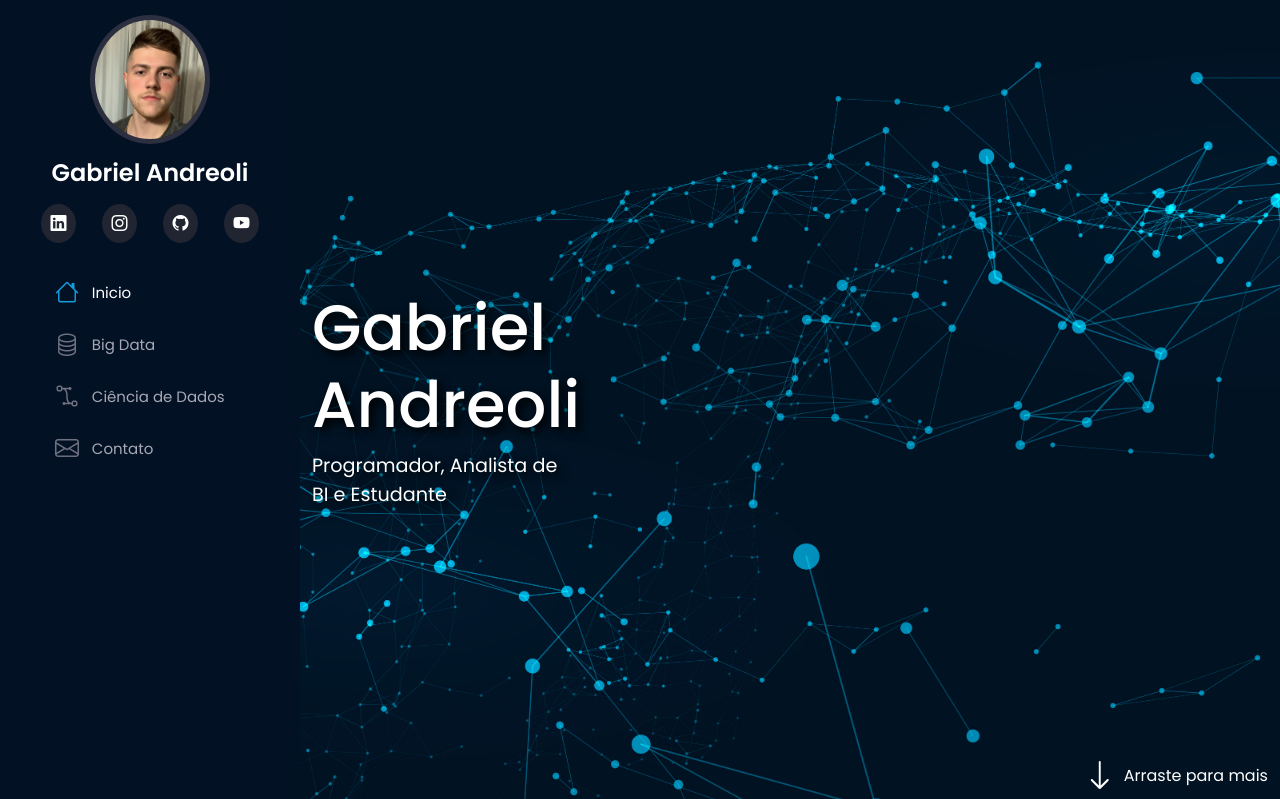
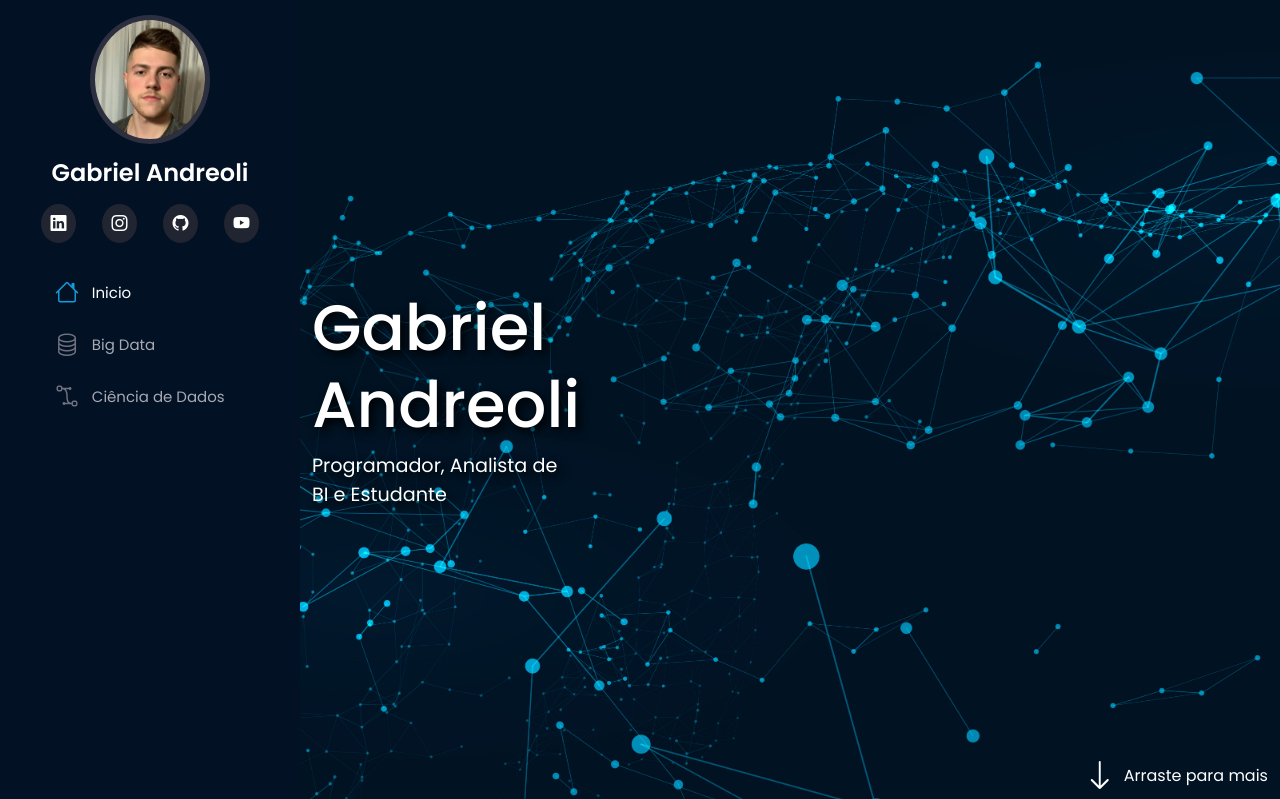
Before and after one commit to gabriel-andreoli/UFPR-TIC, a Flask app: page / in a window 1280 px wide. Shown: the top 799 px of the page. Run offline with Flask 2, Linux system fonts and the light colour scheme; some libraries are stand-ins or nearby versions.

Commit message:
Update index.html

```diff
--- a/templates/index.html
+++ b/templates/index.html
@@ -7,7 +7,8 @@
     <link rel="stylesheet" href="../static/bootstrap/css/bootstrap.css">
     <link rel="stylesheet" href="../static/style.css">
     <link rel="stylesheet" href="https://cdn.jsdelivr.net/npm/bootstrap-icons@1.10.2/font/bootstrap-icons.css">
-    <title>Gabriel Andreoli</title>
+    <link rel="shortcut icon" href="" type="image/x-icon">
+    <title>Big Data e Ciência de Dados</title>
 </head>
 <body>
     <i class="bi bi-list menu-mobile"></i>
@@ -46,10 +47,6 @@
                   <a class="nav-link" href="#habilidades">
                     <i class="bi bi-bezier2"></i> Ciência de Dados</a>
                 </li>
-                <li class="nav-item">
-                    <a class="nav-link" href="#contato">
-                        <i class="bi bi-envelope"></i> Contato</a>
-                  </li>
               </ul>
         </nav>
     </aside>
```
